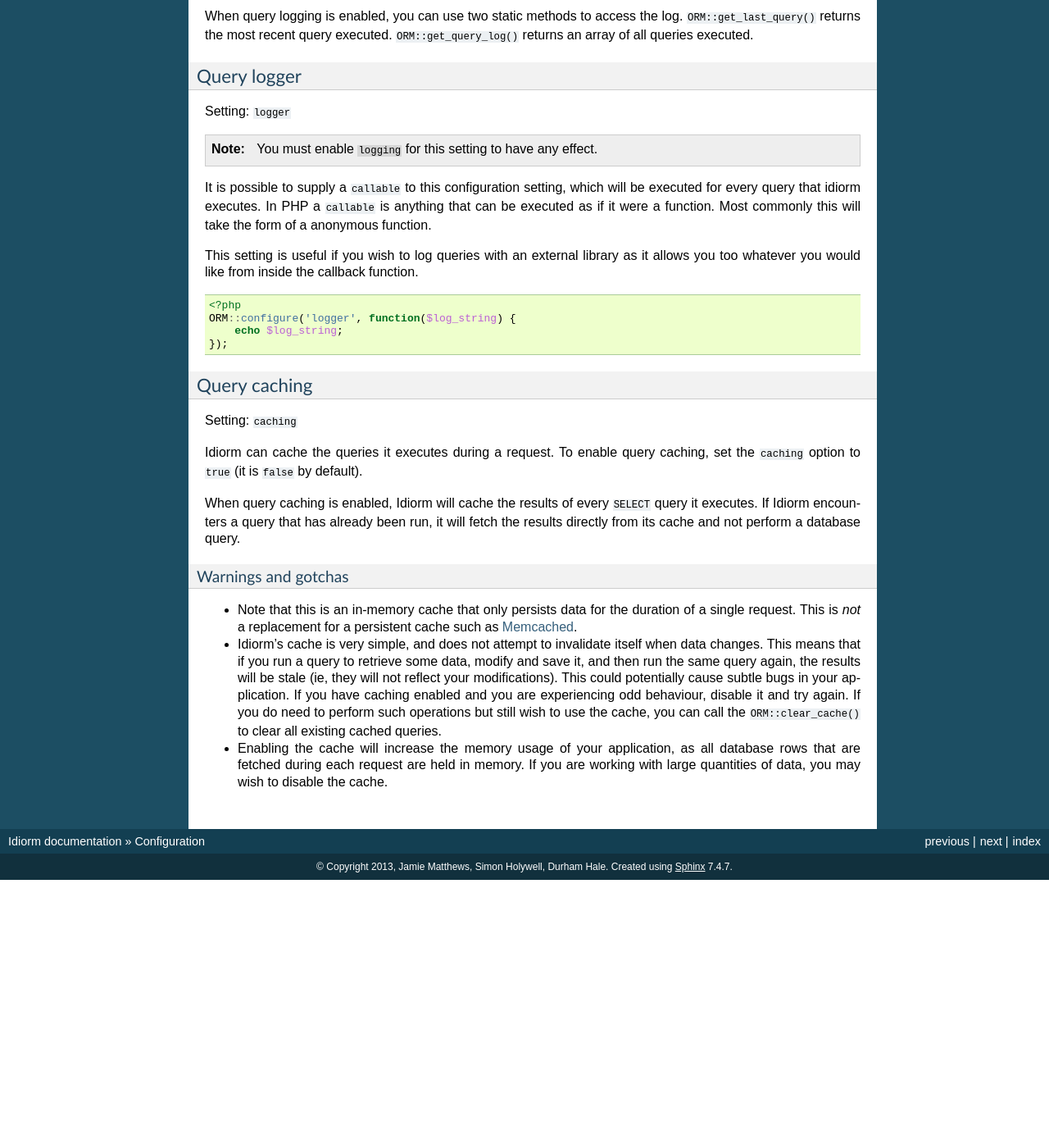
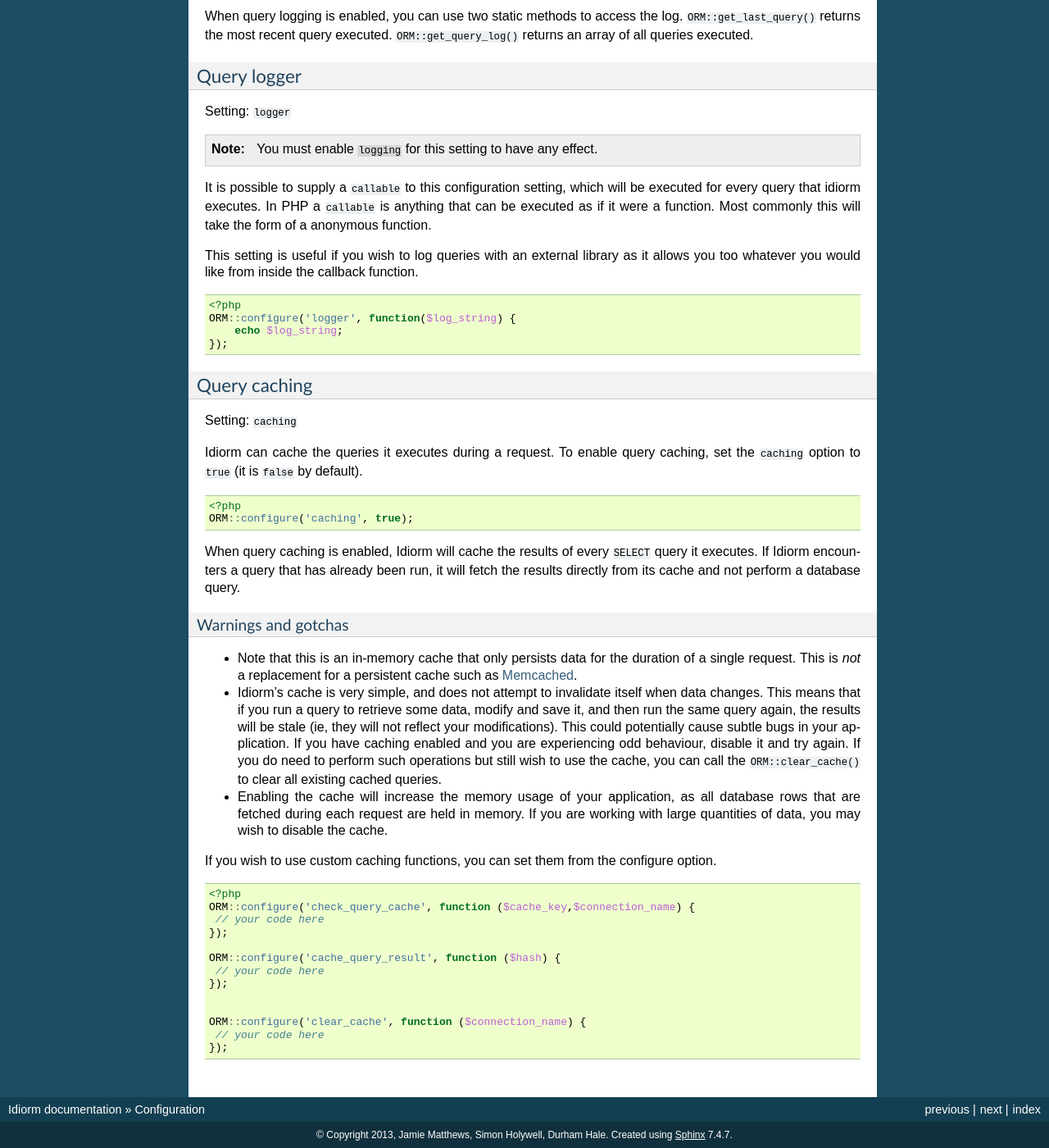
Before and after one commit to j4mie/idiorm, a Sphinx documentation site: the page built from docs/configuration.rst, in a window 1280 px wide and 1400 px high, scrolled down 3612 px. Shown: the whole window at 82% size. Built offline with Sphinx 7.4.7, drawn with Linux system fonts in a browser that asks for light colours; before the commit the page ends 4685 px from its top, so only the background shows below that.

Commit message:
Added text for custom cache

```diff
--- a/docs/configuration.rst
+++ b/docs/configuration.rst
@@ -274,6 +274,11 @@ Idiorm can cache the queries it executes during a request. To enable
 query caching, set the ``caching`` option to ``true`` (it is ``false``
 by default).
 
+.. code-block:: php
+
+    <?php
+    ORM::configure('caching', true);
+
 When query caching is enabled, Idiorm will cache the results of every
 ``SELECT`` query it executes. If Idiorm encounters a query that has
 already been run, it will fetch the results directly from its cache and
@@ -301,6 +306,25 @@ Warnings and gotchas
    request are held in memory. If you are working with large quantities
    of data, you may wish to disable the cache.
 
+If you wish to use custom caching functions, you can set them from the configure option.
+
+.. code-block:: php
+
+    <?php
+    ORM::configure('check_query_cache', function ($cache_key,$connection_name) {
+     // your code here
+    });
+
+    ORM::configure('cache_query_result', function ($hash) {
+     // your code here
+    });
+
+
+    ORM::configure('clear_cache', function ($connection_name) {
+     // your code here
+    });
+
+
 .. _PDO documentation: http://php.net/manual/en/pdo.construct.php
 .. _the PDO documentation: http://www.php.net/manual/en/pdo.construct.php
 .. _the PDO set attribute documentation: http://uk2.php.net/manual/en/pdo.setattribute.php
```
